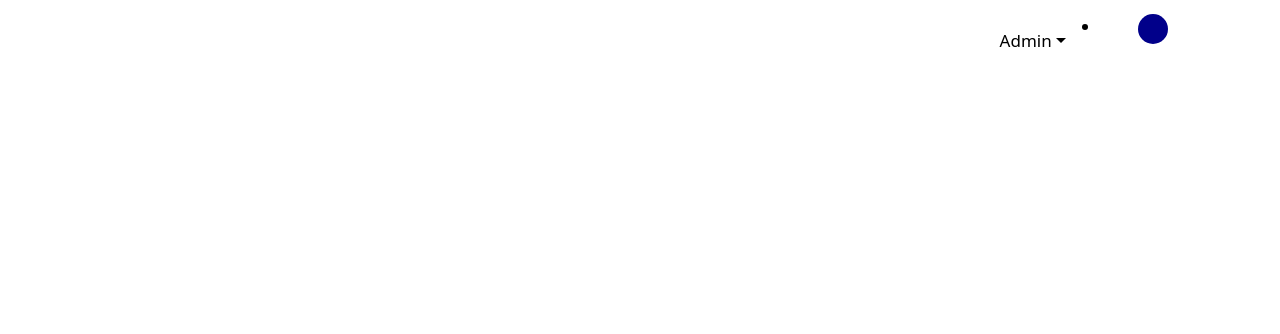
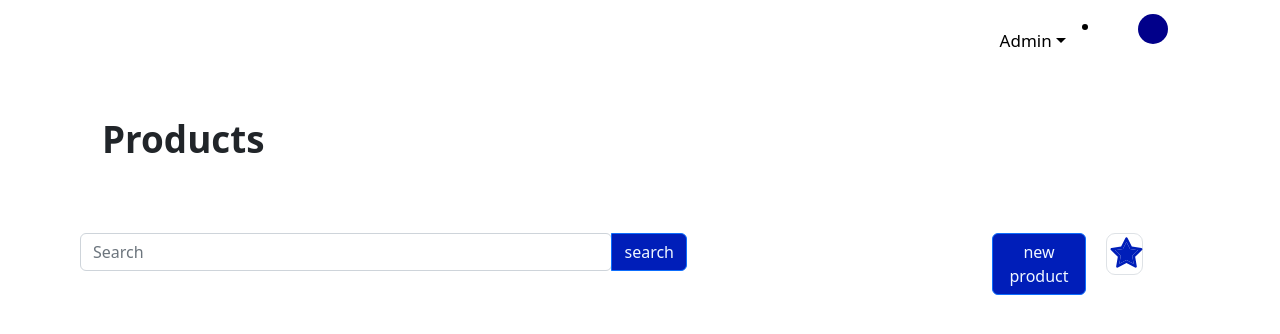
Before and after one commit to gavingunapala/ASSIGNMENT_CODE94, a React (Create React App) app in the folder Frontend/productapp/: page / in a window 1280 px wide. Shown: the top 334 px of the page. Built offline with nearby package versions, Linux system fonts and the light colour scheme.

Commit message:
home page

```diff
--- a/Frontend/productapp/src/components/Products/ProductHome.js
+++ b/Frontend/productapp/src/components/Products/ProductHome.js
@@ -1,10 +1,18 @@
 import React from 'react';
 import '../../styles/Comon.css';
+
+//import SearchBar
+import SearchBar from '../SearchBar/SearchBar';
 
 const ProductHome = () => {
     return (
         <div className='marginToAddForm container'>
-
+            <div class="row navTitle">
+                <div class="column left titleProduct" >
+                    Products
+                </div>
+            </div>
+            <SearchBar/>
 
         </div>
     );
--- a/Frontend/productapp/src/components/SearchBar/SearchBar.js
+++ b/Frontend/productapp/src/components/SearchBar/SearchBar.js
@@ -5,7 +5,7 @@ import starred from '../../assert/img/starred.svg';
 
 const SearchBar = () => {
     return (
-        <div className='subContainer serchBarContainer'>
+        <div className='serchBarContainer'>
             <div class="row">
                 <div class="column left" >
                     <form>
```
